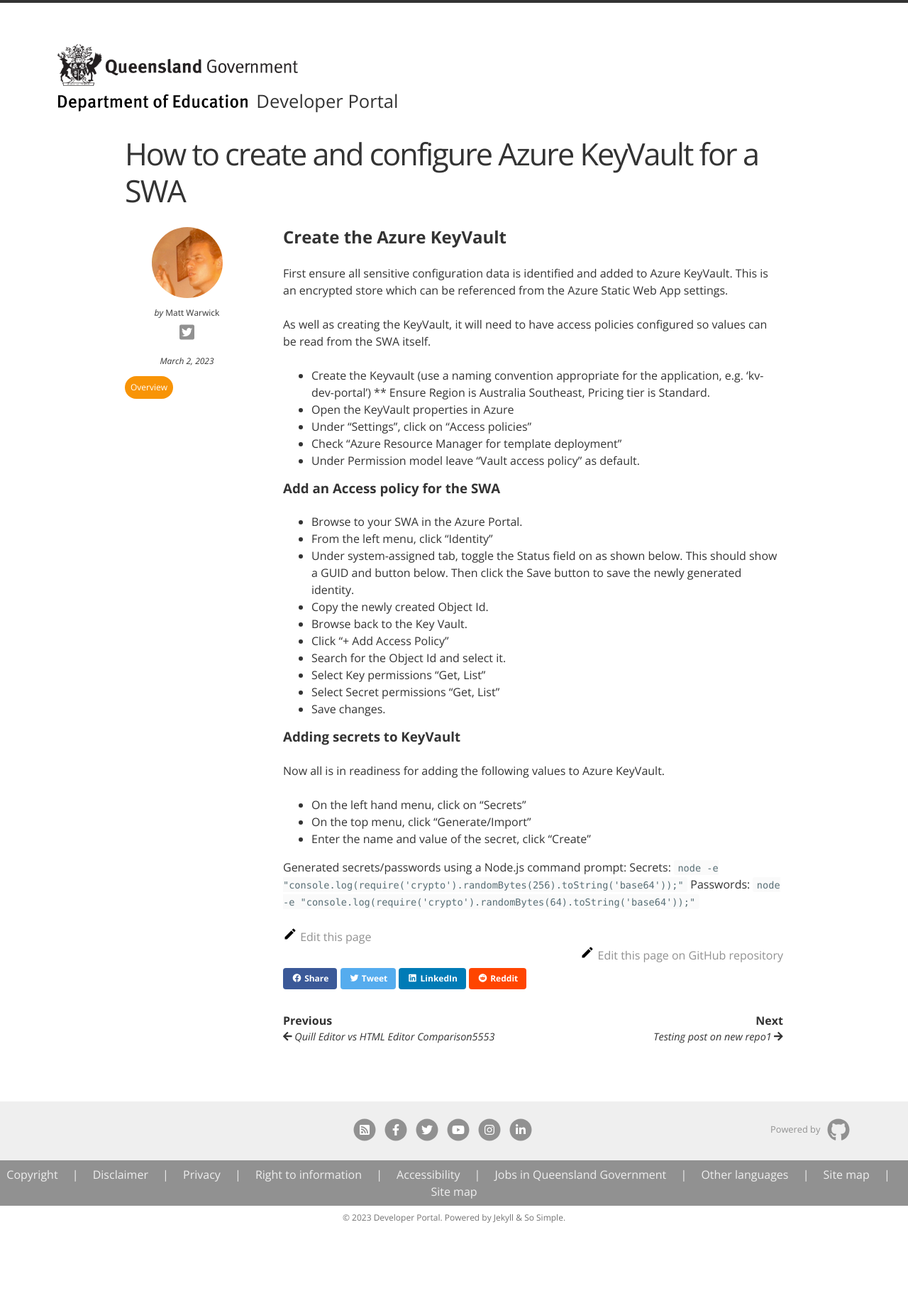
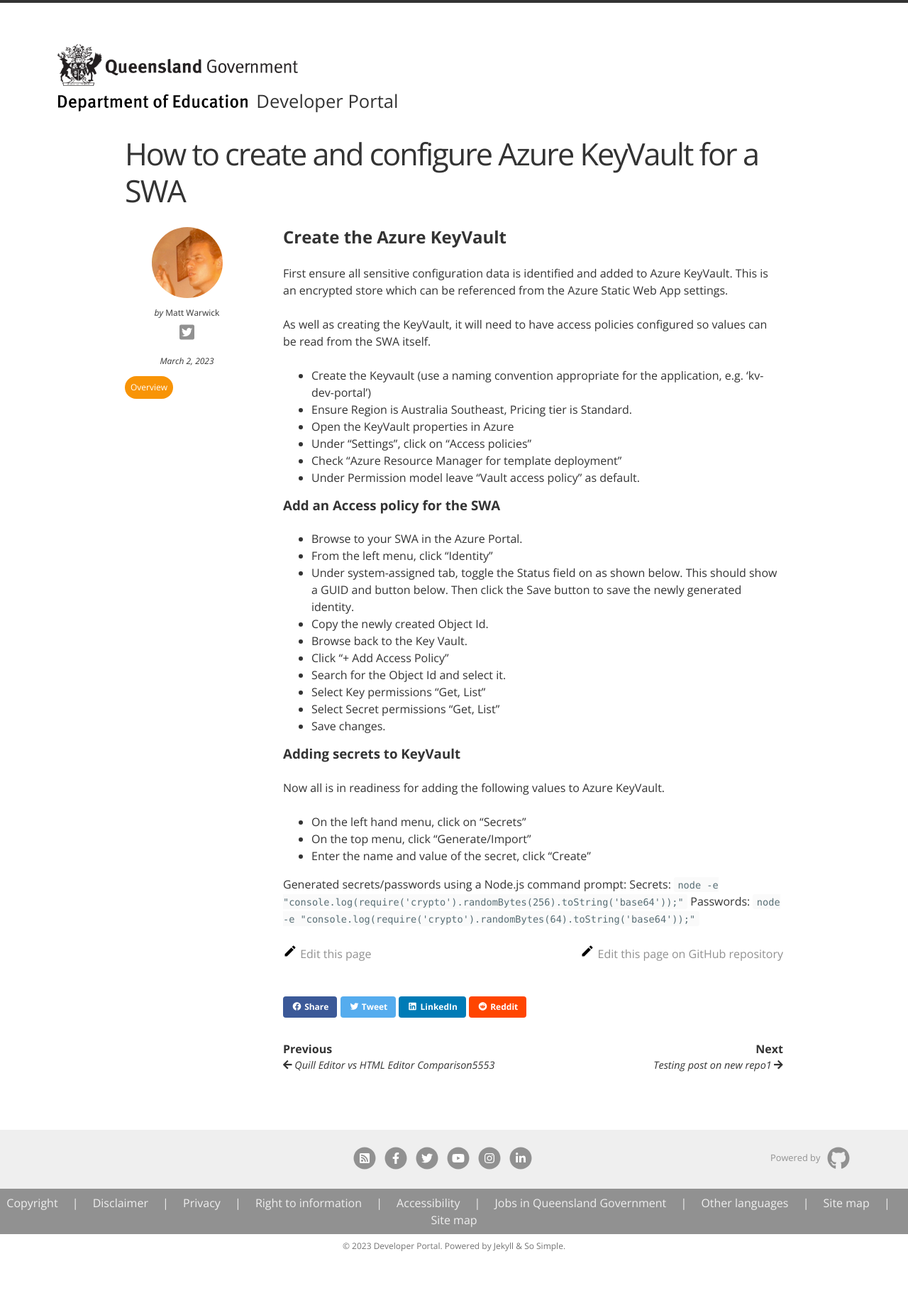
Before and after one commit to QED-DeveloperPortal/qed-developer-portal, a Jekyll site: the page built from _posts/2023/2023-03-02-configure-azure-keyvault.md, in a window 1280 px wide. Shown: the whole page at 71% size. Built offline with Jekyll 4.4.1, drawn with Linux system fonts in a browser that asks for light colours; some web fonts are replaced; comment, search, counter and statistics services are not loaded; before the commit the page ends 1789 px from its top, so only the background shows below that.

Commit message:
style update, new post added!

```diff
--- a/_layouts/post.html
+++ b/_layouts/post.html
@@ -25,18 +25,20 @@
           {{ content }}
         </div>
 
-        <div>
+        <div class="link-footer-container">
+          <span class="link-footer link-left">
             {% assign edit-url = '/edit-post?filePath='| relative_url %}
             <a href="{{ edit-url | relative_url }}{{ page.path }} ">
               <svg fill="codepen" height="20" width="20" viewBox="0 0 40 40" class="" aria-hidden="true"><g><path d="m34.5 11.7l-3 3.1-6.3-6.3 3.1-3q0.5-0.5 1.2-0.5t1.1 0.5l3.9 3.9q0.5 0.4 0.5 1.1t-0.5 1.2z m-29.5 17.1l18.4-18.5 6.3 6.3-18.4 18.4h-6.3v-6.2z"></path></g></svg>
               Edit this page
             </a>
-        </div>
-        <div>
+          </span>
+          <span class="link-footer link-right">
             <a href="{{ site.posts-url }}/{{ page.path }}" class="link-edit">
               <svg fill="codepen" height="20" width="20" viewBox="0 0 40 40" class="" aria-hidden="true"><g><path d="m34.5 11.7l-3 3.1-6.3-6.3 3.1-3q0.5-0.5 1.2-0.5t1.1 0.5l3.9 3.9q0.5 0.4 0.5 1.1t-0.5 1.2z m-29.5 17.1l18.4-18.5 6.3 6.3-18.4 18.4h-6.3v-6.2z"></path></g></svg>
               Edit this page on GitHub repository
             </a>
+          </span>
         </div>
 
         {% if page.share %}
--- a/_posts/2023/2023-03-02-configure-azure-keyvault.md
+++ b/_posts/2023/2023-03-02-configure-azure-keyvault.md
@@ -15,7 +15,7 @@
 As well as creating the KeyVault, it will need to have access policies configured so values can be read from the SWA itself.
 
 * Create the Keyvault (use a naming convention appropriate for the application, e.g. 'kv-dev-portal')
-** Ensure Region is Australia Southeast, Pricing tier is Standard.
+* Ensure Region is Australia Southeast, Pricing tier is Standard.
 * Open the KeyVault properties in Azure
 * Under "Settings", click on "Access policies"
 * Check "Azure Resource Manager for template deployment"
--- a/_sass/so-simple/_buttons.scss
+++ b/_sass/so-simple/_buttons.scss
@@ -89,7 +89,7 @@
 .user-info {
   float: right;
   font-family: 'Open Sans';
-  margin-bottom: 8px;
+  height: 16px;
   margin-right: 8px;
   font-weight: 500;
 }
@@ -206,6 +206,21 @@
   background-color: $facebook-blue;
 }
 
+.link-footer-container {
+  padding-bottom: 16px;
+}
+
+.link-footer {
+
+  .link-left {
+    float: left;
+  }
+
+  .link-right {
+    float: right;
+  }
+}
+
 .link-edit {
   float: right;
 }
```
Also changed, not shown: _posts/2023/2023-03-07-how-to-redploy-swa-from-new-repo.md (added, +45 -0 lines). Lines whose indentation alone changed are shown as unchanged.
